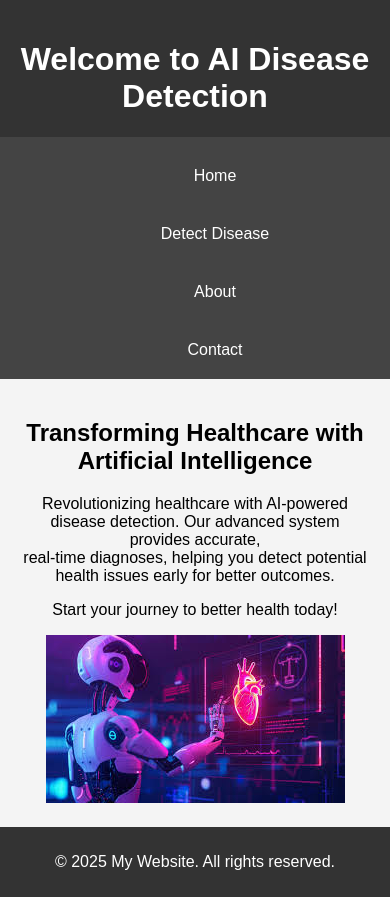
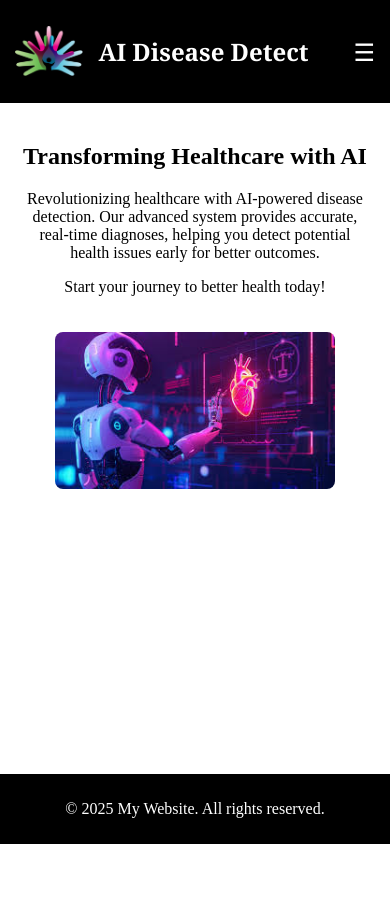
Before and after one commit to Areeba0990/python_flask_website, a Flask app: page / in a window 390 px wide. After the commit the page ends 844 px from the top, so only its background shows below. Run offline with Flask 3, Linux system fonts and the light colour scheme.

Commit message:
make responsive

```diff
--- a/app.py
+++ b/app.py
@@ -1,7 +1,32 @@
-from flask import Flask, render_template, request
-import random
+from flask import Flask, render_template, request, redirect, flash
+from flask_sqlalchemy import SQLAlchemy
 
 app = Flask(__name__)
+app.secret_key = "aSdF123!@#randomSECRETkey$$%"  # Secret key for flashing messages
+
+# Database Configuration (SQLite)
+app.config['SQLALCHEMY_DATABASE_URI'] = 'sqlite:///contacts.db'
+app.config['SQLALCHEMY_TRACK_MODIFICATIONS'] = False
+
+# Initialize the Database
+db = SQLAlchemy(app)
+
+# Define the Contact Model (Database Table)
+class Contact(db.Model):
+    id = db.Column(db.Integer, primary_key=True)
+    name = db.Column(db.String(100), nullable=False)
+    email = db.Column(db.String(100), nullable=False)
+    subject = db.Column(db.String(100), nullable=False)
+    message = db.Column(db.Text, nullable=False)
+
+# Create database tables before the first request
+with app.app_context():
+    db.create_all()
+
+# Home Page Route
+@app.route('/')
+def home():
+    return render_template('index.html')
 
 # Define symptom-disease mapping with probabilities
 disease_mapping = {
@@ -10,18 +35,6 @@ disease_mapping = {
     "COVID-19": ["fever", "cough", "shortness of breath", "loss of taste"],
     "Malaria": ["fever", "chills", "sweating", "headache"]
 }
-
-@app.route('/')
-def home():
-    return render_template('index.html')
-
-@app.route('/contact')
-def contact():
-    return render_template('contact.html')
-
-@app.route('/about')
-def about():
-    return render_template('about.html')
 
 @app.route('/detect', methods=['GET', 'POST'])
 def detect():
@@ -49,58 +62,30 @@ def detect():
 
     return render_template('detect.html', result=result)
 
-if __name__ == '__main__':
-    app.run(debug=True)
-from flask import Flask, render_template, request
-import random
+# Contact Page Route (Handles Form Submission)
+@app.route('/contact', methods=['GET', 'POST'])
+def contact():
+    if request.method == 'POST':
+        name = request.form['name']
+        email = request.form['email']
+        subject = request.form['subject']
+        message = request.form['message']
 
-app = Flask(__name__)
+        # Save form data to the database
+        new_contact = Contact(name=name, email=email, subject=subject, message=message)
+        db.session.add(new_contact)
+        db.session.commit()
 
-# Define symptom-disease mapping with probabilities
-disease_mapping = {
-    "Influenza": ["fever", "cough", "body ache", "chills"],
-    "Common Cold": ["runny nose", "sore throat", "cough", "headache"],
-    "COVID-19": ["fever", "cough", "shortness of breath", "loss of taste"],
-    "Malaria": ["fever", "chills", "sweating", "headache"]
-}
+        flash("Message sent successfully!")  # Flash success message
+        return redirect('/contact')  # Redirect to clear the form
 
-@app.route('/')
-def home():
-    return render_template('index.html')
-
-@app.route('/contact')
-def contact():
     return render_template('contact.html')
 
+# About Page Route
 @app.route('/about')
 def about():
     return render_template('about.html')
 
-@app.route('/detect', methods=['GET', 'POST'])
-def detect():
-    result = None
-
-    if request.method == 'POST':
-        symptoms = request.form.getlist('symptoms')  # Get selected symptoms
-
-        if len(symptoms) != 4:  # Ensure exactly 4 symptoms are selected
-            return render_template('detect.html', error="Please select exactly 4 symptoms.")
-
-        disease_scores = {}
-
-        # Calculate disease probability based on symptoms
-        for disease, disease_symptoms in disease_mapping.items():
-            match_count = sum(1 for symptom in symptoms if symptom in disease_symptoms)
-            probability = (match_count / 4) * 100  # Convert to percentage
-            if probability > 0:
-                disease_scores[disease] = round(probability)  # Remove extra `%`
-
-        # Sort diseases by highest probability
-        sorted_diseases = sorted(disease_scores.items(), key=lambda x: x[1], reverse=True)
-
-        result = sorted_diseases
-
-    return render_template('detect.html', result=result)
-
+# Run the Flask App
 if __name__ == '__main__':
     app.run(debug=True)
--- a/static/style.css
+++ b/static/style.css
@@ -1,56 +1,138 @@
-body {
-    font-family: Arial, sans-serif;
-    background-color: #f4f4f4;
+/* General Styles */
+html, body {
+    height: 100%;
     margin: 0;
     padding: 0;
+    display: flex;
+    flex-direction: column;
 }
 
-/* Header */
+/* Header Styling */
 header {
-background: #333;
+    background-color: black;
     color: white;
-padding: 20px 0 0 0;
-text-align: center;
-position: relative; /* Ensure header is positioned properly */
+    padding: 15px;
+    display: flex;
+    justify-content: space-between;
+    align-items: center;
+    font-family: Georgia;
+    position: relative; /* Ensures proper positioning of nav */
 }
 
-/* Navigation Bar (Placed Below Header) */
+/* Left Section (Logo + Heading) */
+.header-left {
+    display: flex;
+    align-items: center;
+    gap: 15px; /* Space between logo and heading */
+}
+
+/* Logo Styling */
+.logo {
+    height: 50px; /* Adjust as needed */
+    width: auto;
+}
+
+/* Ensure Heading Stays Aligned */
+.header-left h1 {
+    margin: 0;
+    font-size: 1.8rem;
+    white-space: nowrap; /* Prevents wrapping */
+}
+
+/* Navbar (on the right) */
 nav {
     display: flex;
-justify-content: center;
-background: #444;
-padding: 10px 0 0 0;
-position: relative;  /* Make sure it appears after header */
+    gap: 15px;
 }
 
+/* Navbar Links */
 nav a {
     color: white;
-padding: 14px 20px 20px 20px;
     text-decoration: none;
-text-align: center;
+    font-weight: bold;
+    padding: 10px;
 }
 
 nav a:hover {
-background-color: #575757;
+    background-color:#333;
+    border-radius: 5px;
 }
 
-/* Responsive Fix */
-@media (max-width: 768px) {
-nav {
-flex-direction: column;
-text-align: center;
+/* Hide the checkbox */
+#menu-toggle {
+    display: none;
 }
 
-nav a {
+/* Mobile Menu Icon */
+.menu-icon {
+    display: none;
+    font-size: 24px;
+    cursor: pointer;
+    color: white;
+}
+
+/* Responsive Design */
+@media screen and (max-width: 768px) {
+    /* Stack logo and heading horizontally */
+    .header-left {
+        flex-direction: row;
+    }
+
+    /* Reduce heading font size in small screens */
+    .header-left h1 {
+        font-size: 1.5rem;
+    }
+
+    /* Hide Navbar by Default */
+    nav {
+        display: none;
+        flex-direction: column;
+        background-color: black;
+        position: absolute;
+        width: 100%;
+        top: 60px;
+        left: 0;
+        padding: 10px;
+        text-align: center;
+        z-index: 1000;
+    }
+
+    /* Show Menu Icon */
+    .menu-icon {
         display: block;
-width: 100%;
-padding: 20px;
     }
+
+    /* Show Navbar when Checkbox is Checked */
+    #menu-toggle:checked + .menu-icon + nav {
+        display: flex;
+    }
+}
+
+/* Image Styling */
+.responsive-img {
+    max-width: 80%;
+    height: auto;
+    margin: 20px 0;
+    border-radius: 8px;
+}
+
+/* Footer stays at the bottom */
+footer {
+    background-color: black;
+    color: white;
+    padding: 10px;
+    text-align: center;
+    margin-top: auto; /* Pushes footer to the bottom */
 }
 
 /* Main content */
 main {
     padding: 20px;
+    text-align: center;
+    flex: 1;
+}
+
+h1, h2 {
     text-align: center;
 }
 
@@ -59,6 +141,7 @@ main h2 {
     margin-bottom: 20px;
 }
 
+/* Contact Form Styling */
 .contact-form {
     max-width: 600px;
     margin: 0 auto;
@@ -95,13 +178,6 @@ main h2 {
 
 .contact-form button:hover {
     background-color: #575757;
-}
-
-footer {
-    background: #333;
-    color: white;
-    text-align: center;
-    padding: 10px 0;
 }
 
 /* Media Queries for Responsiveness */
--- a/templates/index.html
+++ b/templates/index.html
@@ -4,13 +4,22 @@
     <meta charset="UTF-8">
     <meta name="viewport" content="width=device-width, initial-scale=1.0">
     <title>Home - AI Disease Detection</title>
-    <link rel="stylesheet" href="{{ url_for('static', filename='style.css') }}">
+    <link rel="stylesheet" href="{{ url_for('static', filename='style.css') }}?v=1">
+    <script defer src="{{ url_for('static', filename='script.js') }}"></script>
 </head>
 <body>
 
     <!-- Header with Navigation -->
     <header>
-        <h1>Welcome to AI Disease Detection</h1>
+        <div class="header-left">
+            <img src="{{ url_for('static', filename='logo.png') }}" alt="Logo" class="logo">
+            <h2>AI Disease Detect</h2>
+        </div>
+
+        <!-- Checkbox for menu toggle -->
+        <input type="checkbox" id="menu-toggle">
+        <label for="menu-toggle" class="menu-icon">☰</label>
+
         <nav>
             <a href="{{ url_for('home') }}">Home</a>
             <a href="{{ url_for('detect') }}">Detect Disease</a>
@@ -18,17 +27,21 @@
             <a href="{{ url_for('contact') }}">Contact</a>
         </nav>
     </header>
+
+
+
+    <!-- Main Content -->
     <main>
-        <h2>Transforming Healthcare with Artificial Intelligence</h2>
-        <p>Revolutionizing healthcare with AI-powered disease detection. Our advanced system provides accurate, <br> real-time diagnoses, helping you detect potential health issues early for better outcomes.</p>
+        <h2>Transforming Healthcare with AI</h2>
+        <p>Revolutionizing healthcare with AI-powered disease detection. Our advanced system provides accurate,
+            real-time diagnoses, helping you detect potential health issues early for better outcomes.</p>
         <p>Start your journey to better health today!</p>
 
-        <!-- Add an Image -->
-        <img src="{{ url_for('static', filename='images.jpeg') }}" alt="AI Disease Detection Image">
-
+        <!-- Image -->
+        <img src="{{ url_for('static', filename='images.jpeg') }}" alt="AI Disease Detection Image" class="responsive-img">
     </main>
 
-    <!-- Footer -->
+    <!-- Fixed Footer -->
     <footer>
         <p>&copy; 2025 My Website. All rights reserved.</p>
     </footer>
```
Also changed, not shown: static/index.css (added, +46 -0 lines), templates/about.html (+9 -1 lines), templates/contact.html (+88 -2 lines), templates/detect.html (+9 -1 lines), static/logo.png (added). Lines whose indentation alone changed are shown as unchanged.
